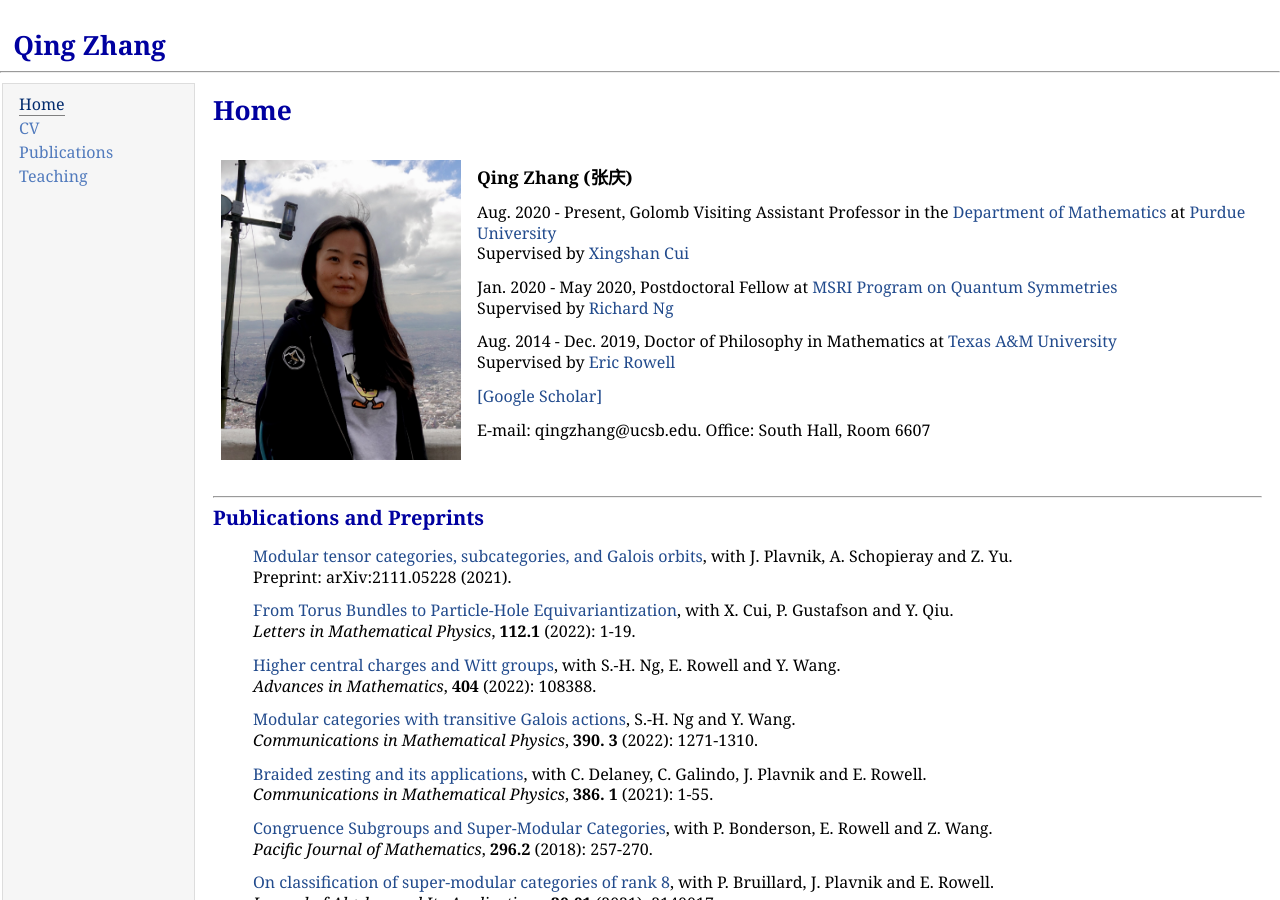
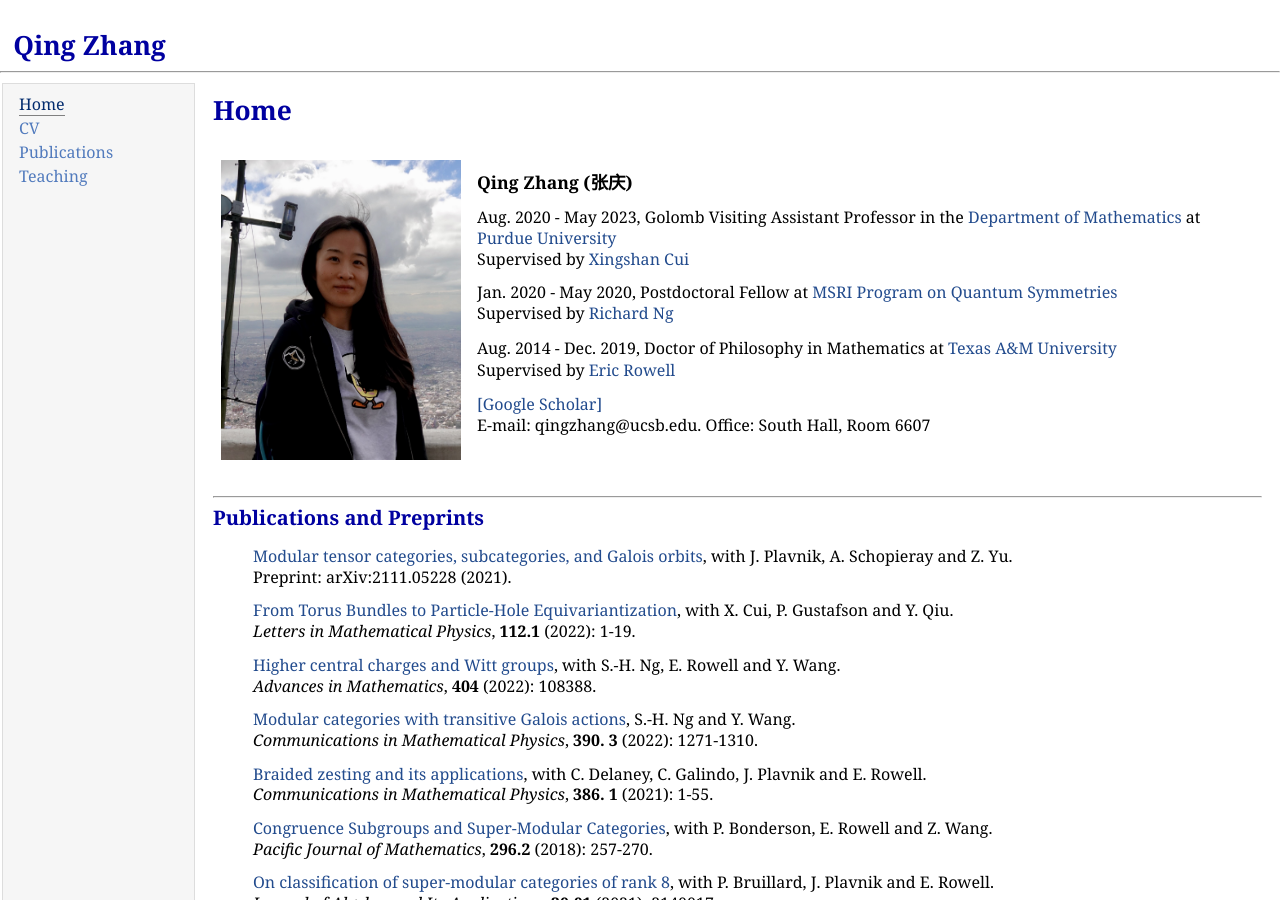
Before and after one commit to zhangqing2513/zhangqing2513.github.io, a Jekyll site: the page index.html, which Jekyll copies as it is, in a window 1280 px wide and 900 px high. Built offline with Jekyll 4.4.1, drawn with Linux system fonts in a browser that asks for light colours.

Commit message:
Update index.html

```diff
--- a/index.html
+++ b/index.html
@@ -35,23 +35,19 @@
         <td align="left">
             <p><span style="font-size: 110%"><b>Qing Zhang (张庆)</b></span></p>
             <p>
-                Aug. 2020 - Present,  Golomb Visiting Assistant Professor in the <a href="https://www.math.purdue.edu/" rel="noopener" target="_blank">Department of Mathematics</a> at <a href="https://www.purdue.edu/" rel="noopener" target="_blank">Purdue University</a>&#160<br>
+                Aug. 2020 - May 2023,  Golomb Visiting Assistant Professor in the <a href="https://www.math.purdue.edu/" rel="noopener" target="_blank">Department of Mathematics</a> at <a href="https://www.purdue.edu/" rel="noopener" target="_blank">Purdue University</a>&#160<br>
                 Supervised by <a href="https://www.math.purdue.edu/~cui177/"> Xingshan Cui</a>
-    		</p>
     		<p>
     		 Jan. 2020 - May 2020,  Postdoctoral Fellow at <a href="https://www.msri.org/programs/312">MSRI Program on Quantum Symmetries</a><br>
                 Supervised by <a href="https://www.math.lsu.edu/~rng/"> Richard Ng</a>
         </p>
-    		<p>
                 Aug. 2014 - Dec. 2019, Doctor of Philosophy in Mathematics at
                 <a href="https://www.math.tamu.edu/"> Texas A&M University</a> <br>
                 Supervised by <a href="https://www.math.tamu.edu/~rowell/"> Eric Rowell</a>
             </p>
-            <p>
 
                 <a href="https://scholar.google.com/citations?hl=en&user=Cwn6qJ4AAAAJ">[Google Scholar]</a>
           <p>
-            </p>
     			E-mail: qingzhang@ucsb.edu.  Office: South Hall, Room 6607
                 <p>
             </p>
```
